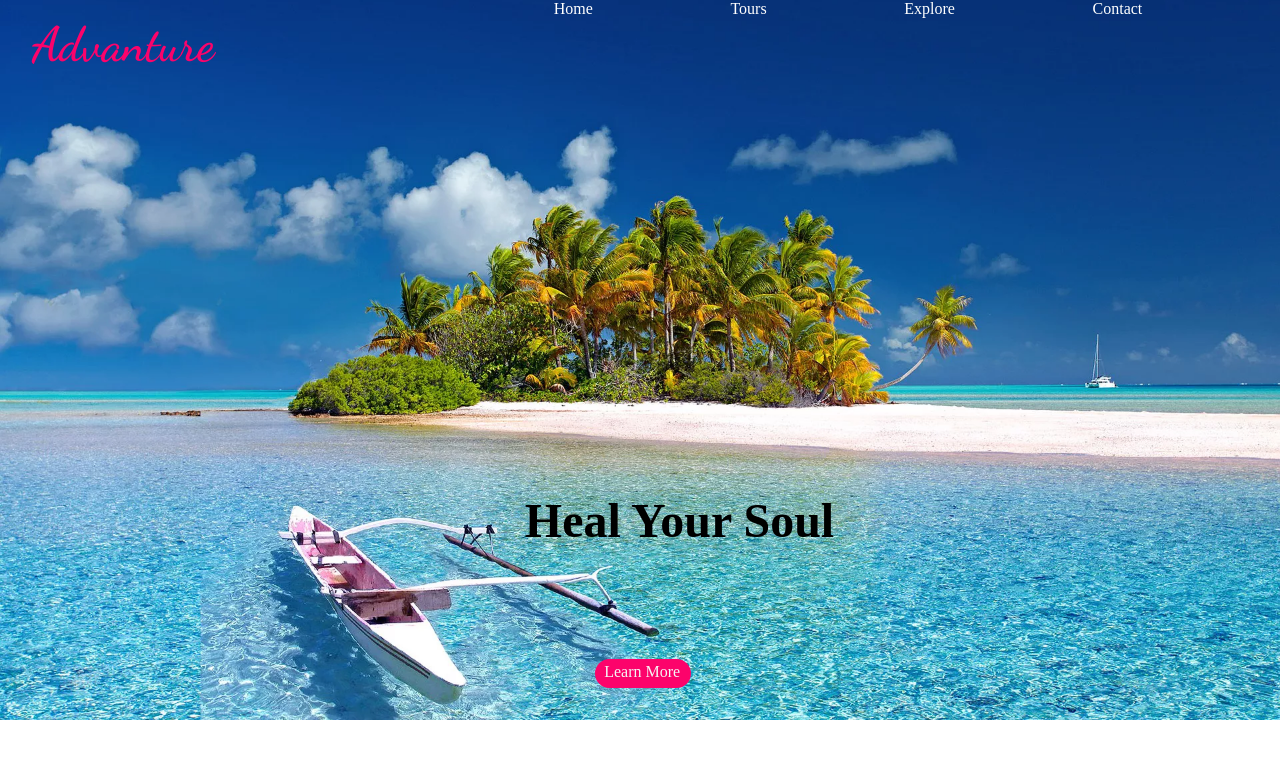
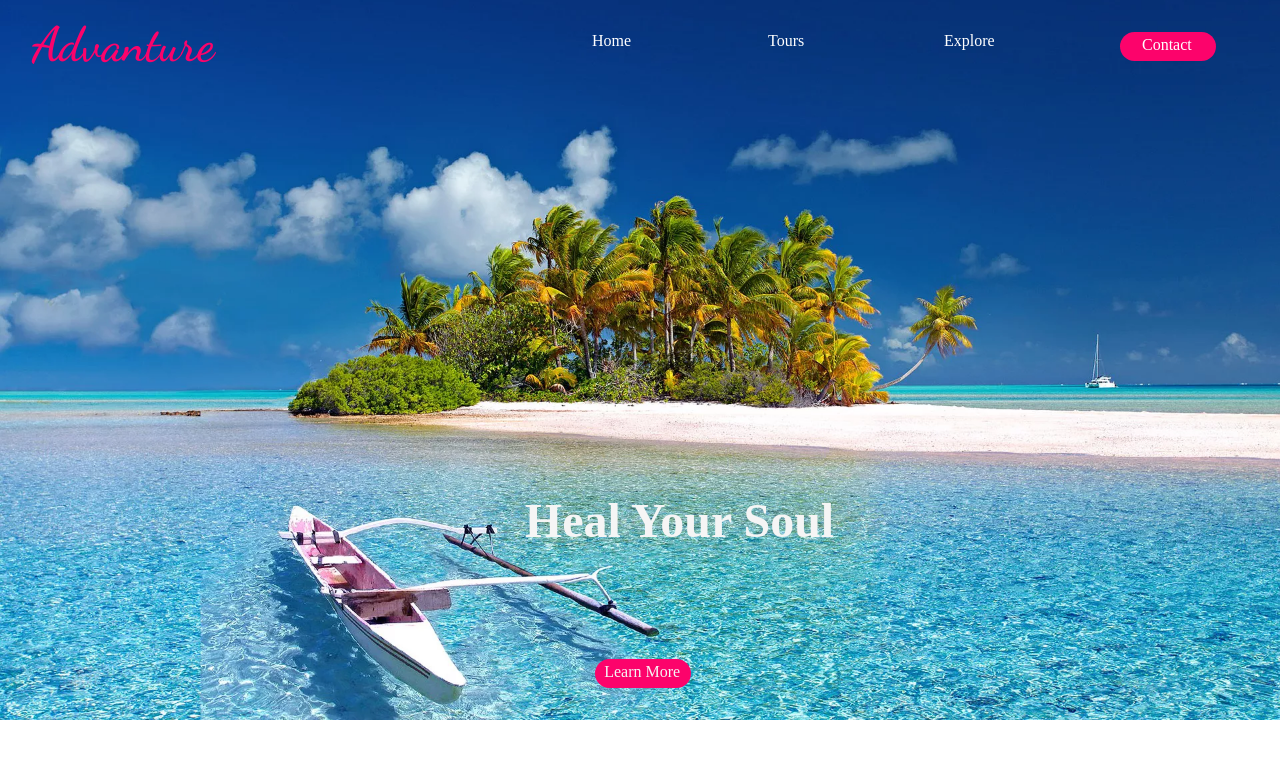
Before and after one commit to PoudelAmrit123/CSS, a plain HTML site: page index.html in a window 1280 px wide. Drawn offline with Linux system fonts and the light colour scheme; a web font is replaced by a local one.

Commit message:
Header Done

```diff
--- a/css/style.css
+++ b/css/style.css
@@ -14,34 +14,21 @@ header {
     width: 100%;
     height: 90vh;
     background-image: url('../img/mainheader.webp');
-/*
-clip-path: polygon(0% 15%, 0 0, 15% 0%, 85% 0%, 100% 0, 100% 15%, 100% 72%, 95% 86%, 82% 100%, 19% 100%, 7% 91%, 0 76%); */
+
 background-position-y: center;
 background-position-x: bottom;
-
-
-    background-size: cover;
-
-
-
- /* background-color: rgb(10, 2, 2); */
-   /* clip-path: polygon(0 0, 56% 0, 100% 0, 100% 60%, 70% 81%, 32% 81%, 0 60%);  */
-    /* min-height: 40rem; */
-    /* clip-path: polygon(0% 15%, 0 0, 15% 0%, 85% 0%, 100% 0, 100% 15%, 100% 72%, 95% 86%, 82% 100%, 19% 100%, 7% 91%, 0 76%); */
-
+  background-size: cover;
 
 }
 
 .header-content h2{
-
    position: absolute;
    top: 0;
    bottom: 0;
    display: flex;
-
+ color:  whitesmoke;
 align-items: flex-end;
 justify-content: center;
-
 left: 41%;
 bottom: -15rem;
 flex-direction: column;
@@ -105,25 +92,34 @@ color: #fc036b;
 
    }
    .navicon {
+    margin-top: 2em;
+    margin-left: 7em;
 
    }
 
     .navicon1 {
 color: white;
 text-decoration: none;
+margin-right: -3em;
+    }
 
-    }
+
+
+
+
 
 
     .navicon2 {
         color: white;
         text-decoration: none;
+        margin-right: -3em;
             }
 
 
     .navicon3 {
         color: white;
         text-decoration: none;
+        margin-right: -4em;
             }
 
 
@@ -131,4 +127,12 @@ text-decoration: none;
             .navicon4 {
                 color: white;
                 text-decoration: none;
-                    }
+                border-radius: 500px;
+                text-decoration: none;
+                background-color: #fc036b ;
+                height: 1.8em;
+                padding-top: 4px;
+                padding-left: 22px;
+                width: 6em;
+                display: flex;
+            }
--- a/index.html
+++ b/index.html
@@ -24,9 +24,9 @@
 
            <h3 class="heading"> Advanture</h3>
             <ul>
-         <!-- <img src="img/mainheader.webp"" ; alt="" class="beach" >  -->
-         <li class="navicon"> <a href="" class="navicon1"> Home</a> </li>
-         <li class="navicon"> <a href="" class="navicon2"> Tours</a> </li>
+
+         <li class="navicon"  > <a href="" class="navicon1"> Home</a> </li>
+         <li class="navicon"  > <a href="" class="navicon2"> Tours</a> </li>
          <li class="navicon"  > <a href="" class="navicon3"> Explore</a> </li>
          <li class="navicon"  > <a href="" class="navicon4"> Contact</a></li>
      </ul>
```
